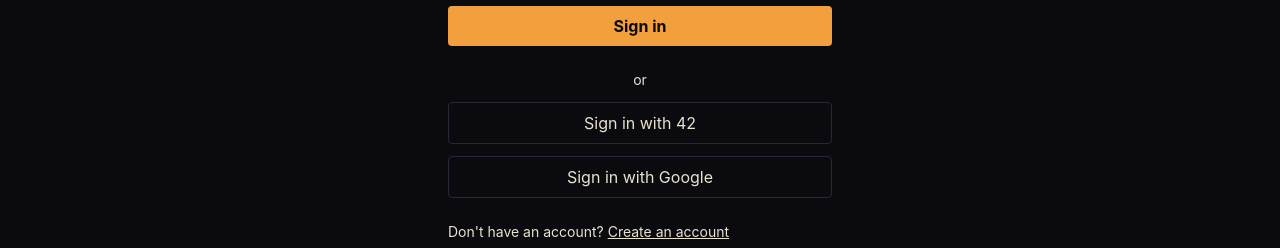
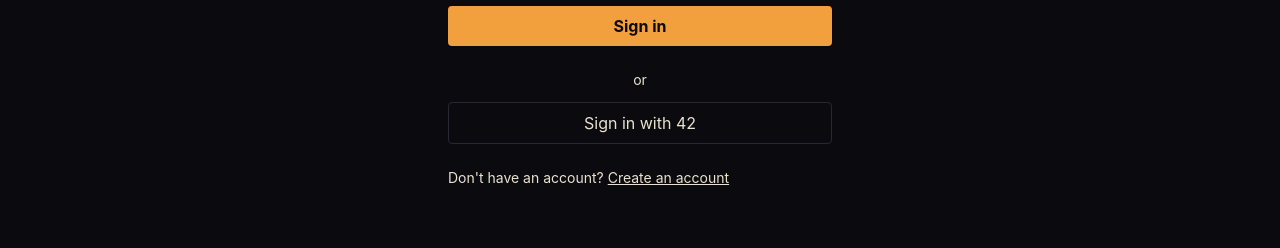
Before and after one commit to robertodelfranco/ft_transcendence, a React (Vite) app in the folder frontend/: page /login in a window 1280 px wide. Shown: the part 300-548 px from the top of the page. Built offline with nearby package versions, Linux system fonts and the light colour scheme; no server answers.

Commit message:
feat: hide the Google sign-in button until the provider exists

```diff
--- a/frontend/src/components/OAuthButtons.tsx
+++ b/frontend/src/components/OAuthButtons.tsx
@@ -1,7 +1,9 @@
 import { useTranslation } from "react-i18next";
 import { FALLBACK_LANGUAGE, isLanguage } from "../i18n/languages";
 
-const PROVIDERS = ["42", "google"] as const;
+// Só a 42 por enquanto (reunião de 19/10): o Google volta com a F6.8 parte 2 (#164), com
+// { id: "google", label: "oauth.withGoogle" }; a tradução já está nos três idiomas
+const PROVIDERS = [{ id: "42", label: "oauth.with42" }] as const;
 
 const linkClass = "rounded border border-crypt-700 px-4 py-2 text-center hover:text-torch focus-visible:outline-2 focus-visible:outline-torch";
 
@@ -15,9 +17,9 @@ export default function OAuthButtons() {
   return (
     <div className="flex flex-col gap-3">
       <p className="text-center text-sm">{t("oauth.or")}</p>
-      {PROVIDERS.map((provider) => (
-        <a key={provider} href={`/api/auth/oauth/${provider}/login?${query}`} className={linkClass}>
-          {t(provider === "42" ? "oauth.with42" : "oauth.withGoogle")}
+      {PROVIDERS.map(({ id, label }) => (
+        <a key={id} href={`/api/auth/oauth/${id}/login?${query}`} className={linkClass}>
+          {t(label)}
         </a>
       ))}
     </div>
```
Also changed, not shown: 1 other file (tests, documents, lock files or other folders).
